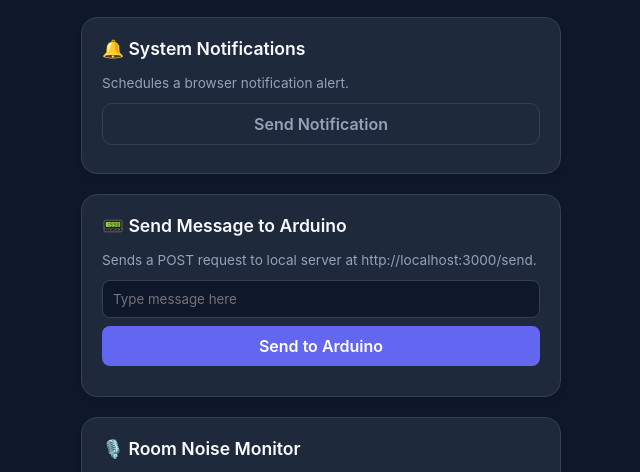
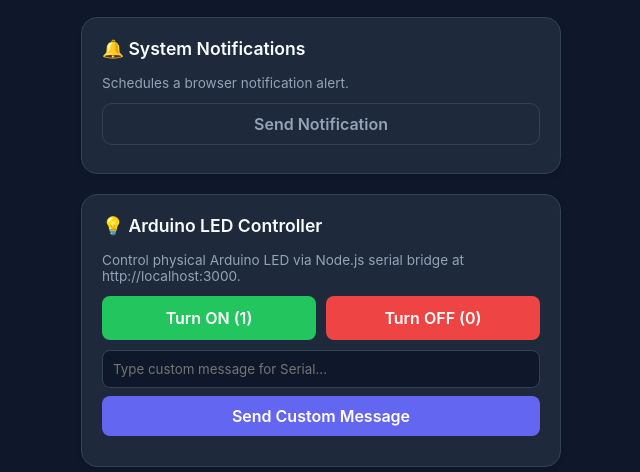
Before and after one commit to Honkersam/study-comfort-app, a website: page index.html in a window 1280 px wide. Shown: the part 190-662 px from the top of the page, without its empty margins (319-959 px from the left). Drawn offline with nearby package versions, Linux system fonts and the light colour scheme.

Commit message:
Update UI with quick LED ON/OFF controls for Arduino

```diff
--- a/index.html
+++ b/index.html
@@ -36,15 +36,21 @@
       <div id="notifStatus" style="font-size: 0.8rem; color: var(--accent); margin-top: 8px; text-align: center;"></div>
     </div>
 
-    <!-- Arduino / Local Node.js Messenger Card -->
+    <!-- Arduino LED Control Card -->
     <div class="card">
-      <div class="card-title">📟 Send Message to Arduino</div>
+      <div class="card-title">💡 Arduino LED Controller</div>
       <p style="font-size: 0.85rem; color: var(--text-muted); margin-bottom: 12px;">
-        Sends a POST request to local server at <code>http://localhost:3000/send</code>.
+        Control physical Arduino LED via Node.js serial bridge at <code>http://localhost:3000</code>.
       </p>
+
+      <div style="display: flex; gap: 10px; margin-bottom: 10px;">
+        <button onclick="controlLed('ON')" style="flex: 1; padding: 12px; background: var(--success); border: none; border-radius: 8px; color: white; cursor: pointer; font-weight: 600;">Turn ON (1)</button>
+        <button onclick="controlLed('OFF')" style="flex: 1; padding: 12px; background: var(--danger); border: none; border-radius: 8px; color: white; cursor: pointer; font-weight: 600;">Turn OFF (0)</button>
+      </div>
+
       <div style="display: flex; gap: 8px; flex-direction: column;">
-        <input type="text" id="msg" placeholder="Type message here" style="width: 100%; padding: 10px; background: var(--bg); border: 1px solid var(--border); border-radius: 8px; color: var(--text);" />
-        <button onclick="sendMessage()" style="width: 100%; padding: 10px; background: var(--accent); border: none; border-radius: 8px; color: white; cursor: pointer; font-weight: 600;">Send to Arduino</button>
+        <input type="text" id="msg" placeholder="Type custom message for Serial..." style="width: 100%; padding: 10px; background: var(--bg); border: 1px solid var(--border); border-radius: 8px; color: var(--text);" />
+        <button onclick="sendMessage()" style="width: 100%; padding: 10px; background: var(--accent); border: none; border-radius: 8px; color: white; cursor: pointer; font-weight: 600;">Send Custom Message</button>
       </div>
       <p id="status" style="font-size: 0.85rem; color: var(--accent); margin-top: 10px; text-align: center;"></p>
     </div>
--- a/js/app.js
+++ b/js/app.js
@@ -1,3 +1,18 @@
+// Send LED Commands to Arduino Local Server
+function controlLed(state) {
+  const statusEl = document.getElementById('status');
+  statusEl.textContent = `Turning LED ${state}...`;
+
+  fetch('http://localhost:3000/send', {
+    method: 'POST',
+    headers: { 'Content-Type': 'application/x-www-form-urlencoded' },
+    body: 'message=' + encodeURIComponent(state)
+  })
+  .then(res => res.text())
+  .then(text => { statusEl.textContent = text; })
+  .catch(err => { statusEl.textContent = 'Could not reach local Node.js server.'; });
+}
+
 // Send Message to Arduino Local Server
 function sendMessage() {
   const message = document.getElementById('msg').value;
```
